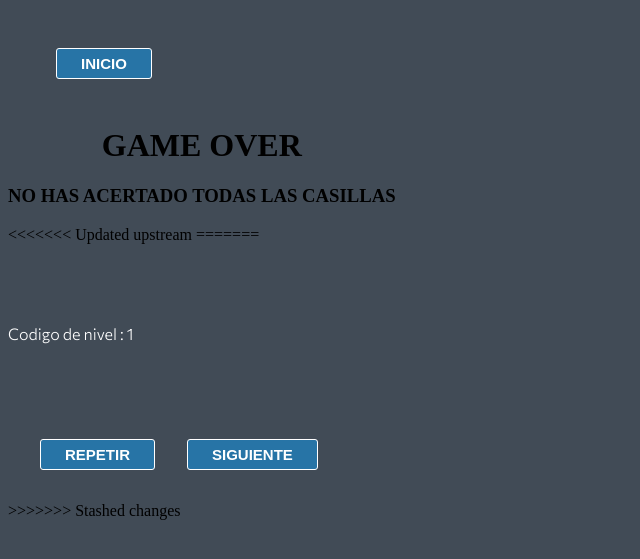
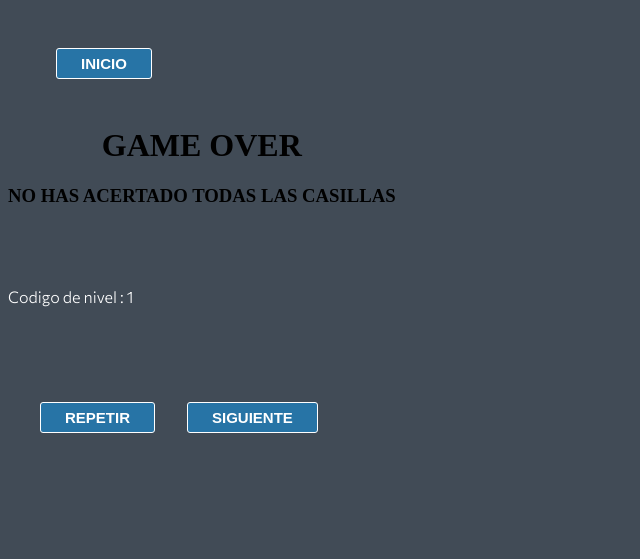
Before and after one commit to TinfoilBat/php-says, a PHP site: page /derrota.php in a window 1280 px wide. Shown: the top 559 px of the page, without its empty margins (0-640 px from the left). Run offline with PHP 8.4, Linux system fonts and the light colour scheme; the visitor is signed in with stand-in values (Sample User, id 1).

Commit message:
solucionado

```diff
--- a/derrota.php
+++ b/derrota.php
@@ -20,12 +20,8 @@
     </div>
 
 
-<<<<<<< Updated upstream
-
-=======
 		<?php
 		include('post_game_buttons.php')
 		?>
->>>>>>> Stashed changes
 </body>
 </html>
--- a/game.php
+++ b/game.php
@@ -20,10 +20,9 @@
 	require('function/f.php');
 
 	//Lo tendra que introducir el usuario
-	$nivel = 5;
+	$nivel = 10;
 
 	if ($nivel <= 9 and $nivel >=0 ) {
-		echo "esta entre 0 y 9";
 	} elseif ($nivel == 10) {
 		echo "<script> window.location.replace('victoria.php'); </script>";
 	} else {
```
